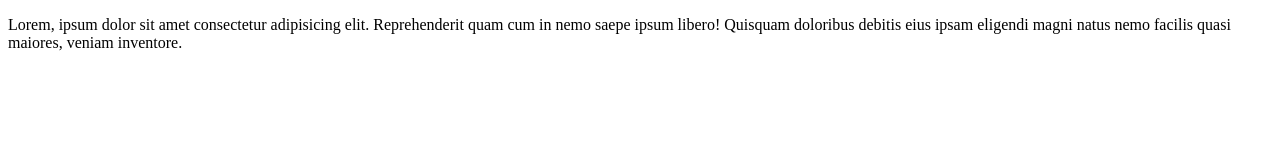
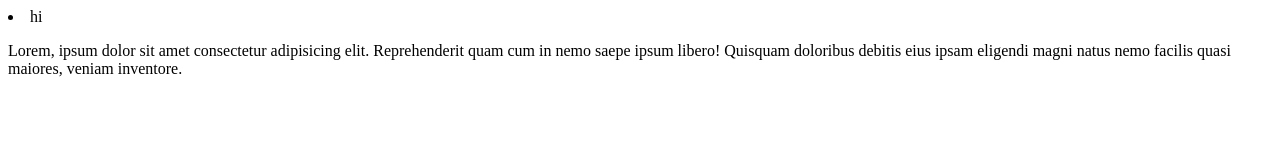
Before and after one commit to Anitta-Antony/learn_git, a plain HTML site: page index.html in a window 1280 px wide. Drawn offline with Linux system fonts and the light colour scheme.

Commit message:
updated index

```diff
--- a/index.html
+++ b/index.html
@@ -5,6 +5,11 @@
     <meta name="viewport" content="width=device-width, initial-scale=1.0">
     <title>Document</title>
 </head>
+<section>
+    <li>
+        hi
+    </li>
+</section>
 <body>
     <P>Lorem, ipsum dolor sit amet consectetur adipisicing elit. Reprehenderit quam cum in nemo saepe ipsum libero! Quisquam doloribus debitis eius ipsam eligendi magni natus nemo facilis quasi maiores, veniam inventore.</P>
 </body>
```
